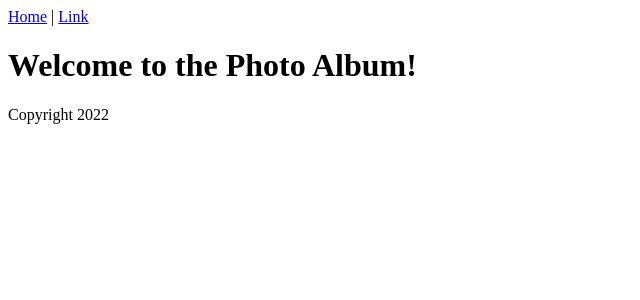
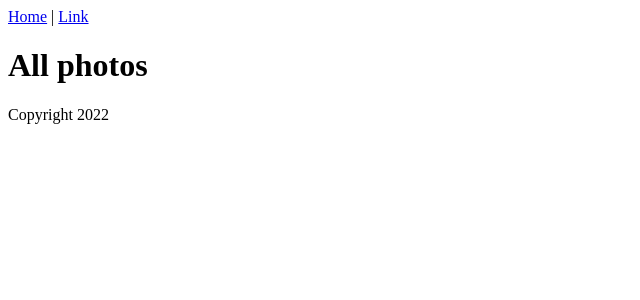
Before and after one commit to hollymsnell/photo-album-frontend, a React (Vite) app: page / in a window 1280 px wide. Shown: the top 300 px of the page, without its empty margins (0-640 px from the left). Built offline with nearby package versions, Linux system fonts and the light colour scheme.

Commit message:
configuring pages on front end following React guide - PhotosIndex and Home pages

```diff
--- a/src/Home.jsx
+++ b/src/Home.jsx
@@ -1,7 +1,9 @@
-export function Home() {
-  return (
-    <div>
-      <h1>Welcome to the Photo Album!</h1>
-    </div>
-  )
-}
+import { PhotosIndex } from "./PhotosIndex";
+
+  export function Home() {
+    return (
+      <div>
+       <PhotosIndex />
+      </div>
+    );
+  }
--- /dev/null
+++ b/src/PhotosIndex.jsx
@@ -0,0 +1,7 @@
+export function PhotosIndex() {
+  return (
+    <div>
+      <h1>All photos</h1>
+    </div>
+  );
+}
```
